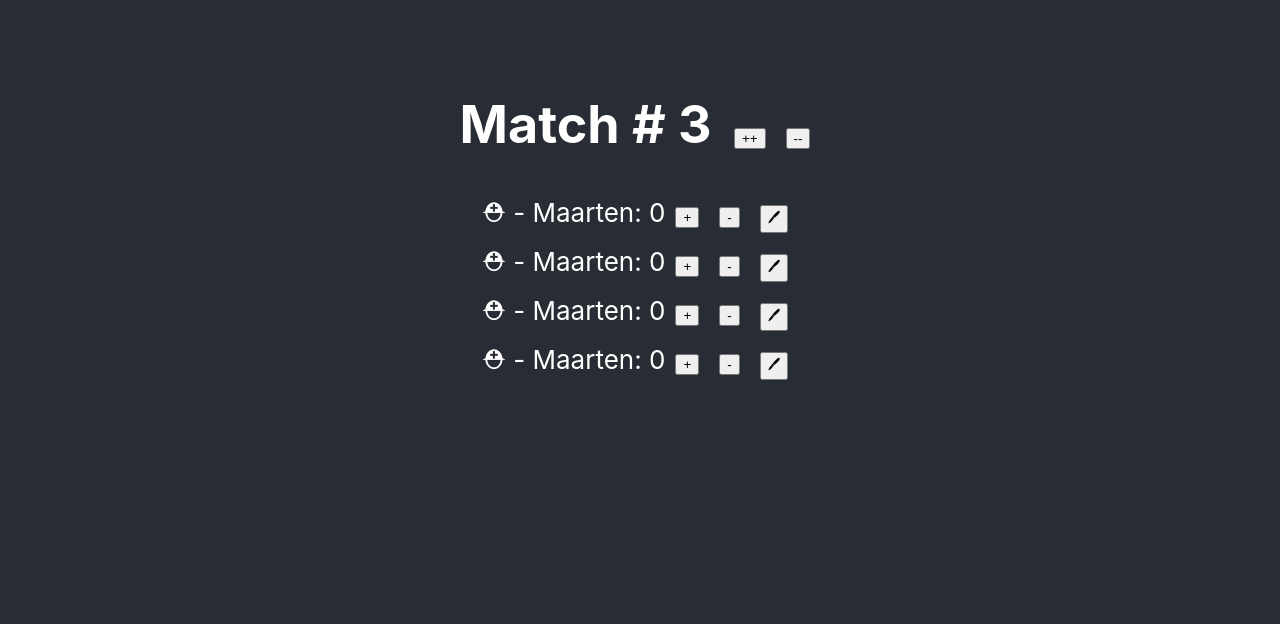
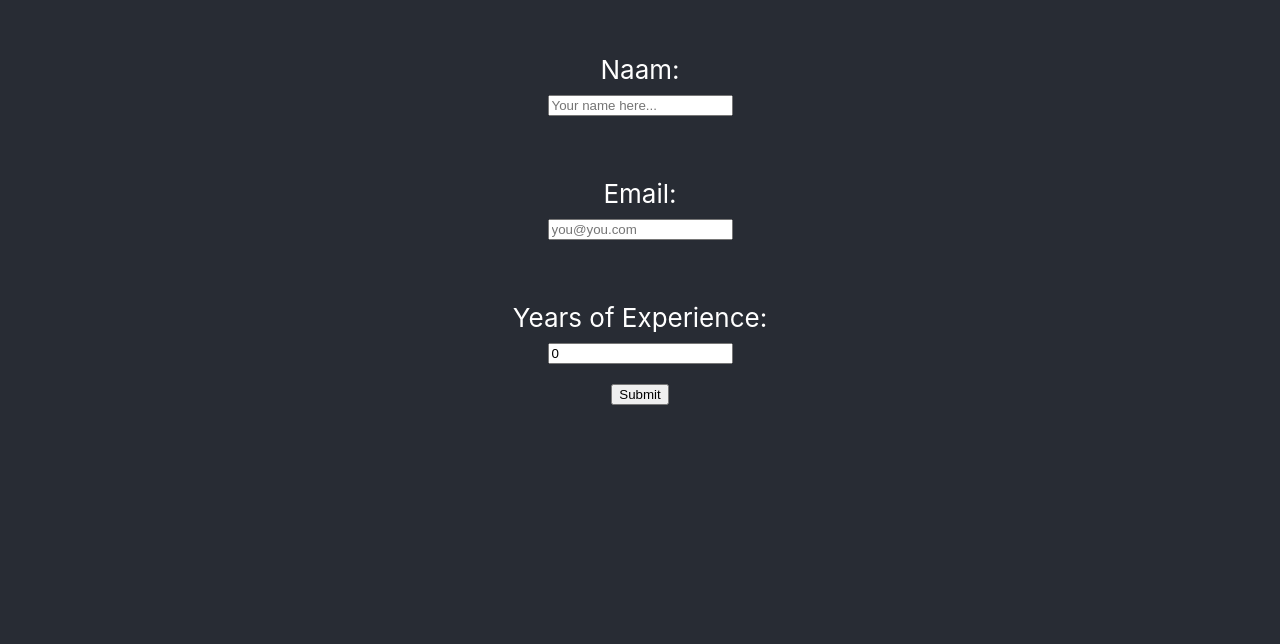
Before and after one commit to Maarten86M/react-oefenbestand, a React (Create React App) app: page / in a window 1280 px wide. Shown: the part 176-820 px from the top of the page. Built offline with nearby package versions, Linux system fonts and the light colour scheme.

Commit message:
Controlled Components Form gemaakt, en aantekeningen aangevuld

```diff
--- a/src/App.js
+++ b/src/App.js
@@ -7,6 +7,8 @@ import StateUitlegdTwo from "./StateUitgelegdTwo";
 import StateUitlegdOne from "./StateUitgelegdOne";
 import ReactFormHooks from "./ReactHookForm";
 import ControlledComponents from "./ControlledComponents";
+import ReactHookFormRein from "./ReactHookFormRein";
+import ControlledComponentsForm from "./ControlledComponentsForm";
 
 function App() {
 
@@ -27,7 +29,10 @@ function App() {
             {/*<StateUitlegdTwo/>*/}
             {/*<ReactFormHooks />*/}
 
-            <ControlledComponents />
+            {/*<ControlledComponents />*/}
+
+            <ControlledComponentsForm />
+            {/*<ReactHookFormRein />*/}
 
         </div>
     );
--- /dev/null
+++ b/src/ControlledComponentsForm.js
@@ -0,0 +1,63 @@
+import {useState} from "react";
+
+function ControlledComponentsForm() {
+    const [name, setName] = useState('');
+    const [email, setEmail] = useState('');
+    const [xp, setXp] = useState(0);
+    const [emailError, setEmailError] = useState('');
+    const [nameError, setNameError] = useState('')
+
+    function handleSubmit(event) { // checks worden hier ingevuld
+        event.preventDefault();
+        if (!email.includes('@')){
+            setEmailError("Vul aub een email in.");
+            return; // stopt de submit!
+        }
+        if(!name){
+            setNameError("Vul aub een naam in");
+            return;
+        }
+        console.log("dit is ingevuld:" , name, email, xp);
+    }
+
+    return (
+        <div className="App">
+            <header className="App-header">
+                <form className="App-header" onSubmit={handleSubmit}>
+                <label htmlFor="name">Naam:</label>
+                <input
+                    id="name"
+                    name="name"
+                    type="text"
+                    placeholder="Your name here..."
+                    value={name}
+                    onChange={(event) => setName(event.target.value)}
+                />
+                <p>{nameError}</p>
+                <label htmlFor="email">Email:</label>
+                <input
+                    id="email"
+                    name="email"
+                    type="email"
+                    placeholder="you@you.com"
+                    value={email}
+                    onChange={(event) => setEmail(event.target.value)}
+                />
+                   <p>{emailError}</p>
+                <label htmlFor="xp">Years of Experience:</label>
+                <input
+                    id="xp"
+                    name="xp"
+                    type="number"
+                    placeholder='0'
+                    value={xp}
+                    onChange={(event) => setXp(event.target.value)}
+                />
+                <input type="submit"/>
+                </form>
+            </header>
+        </div>
+    )
+}
+
+export default ControlledComponentsForm;
--- /dev/null
+++ b/src/ReactHookFormRein.js
@@ -0,0 +1,8 @@
+function ReactHookFormRein() {
+    return (
+        <>
+        </>
+    )
+}
+
+export default ReactHookFormRein;
```
Also changed, not shown: 1 other file (tests, documents, lock files or other folders).
